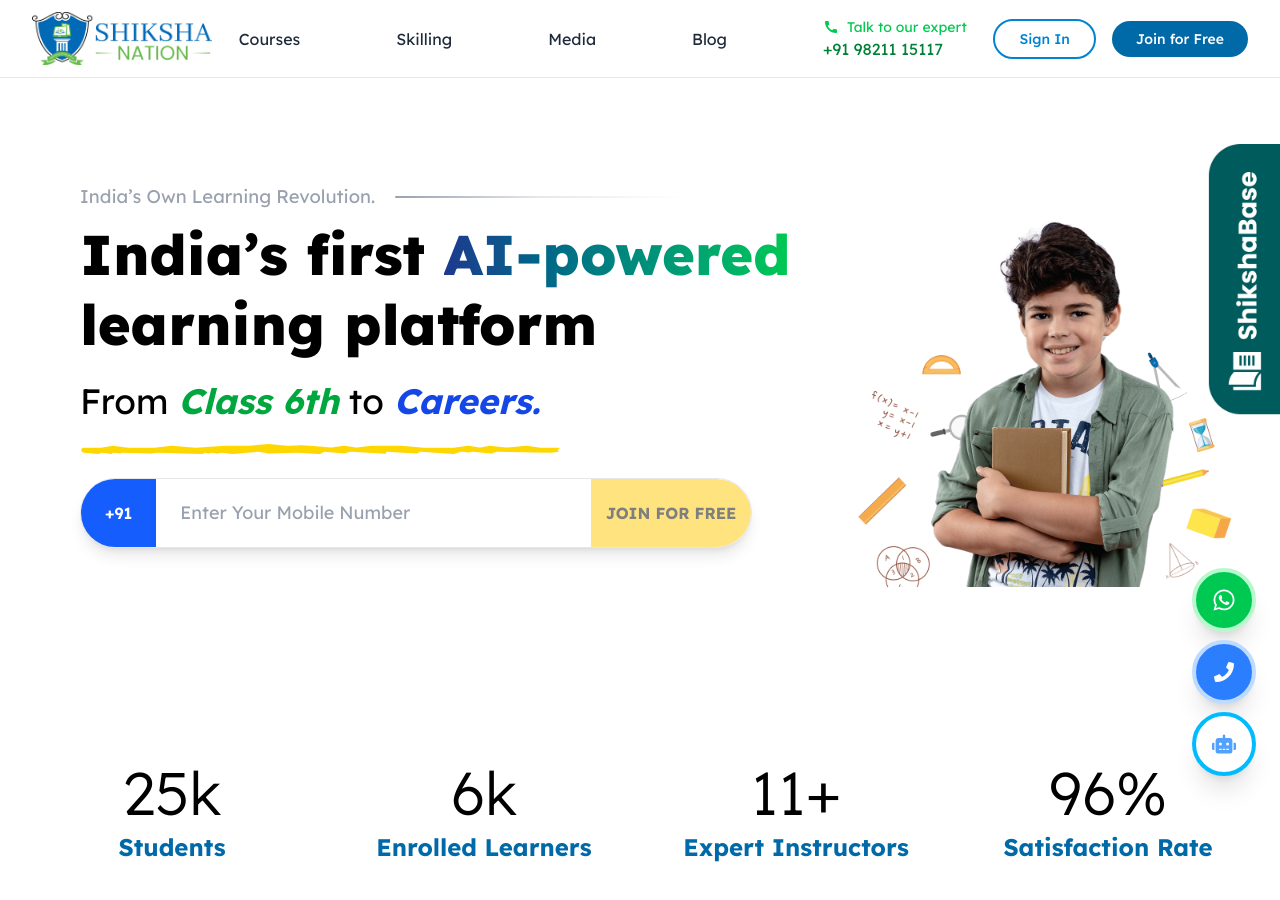
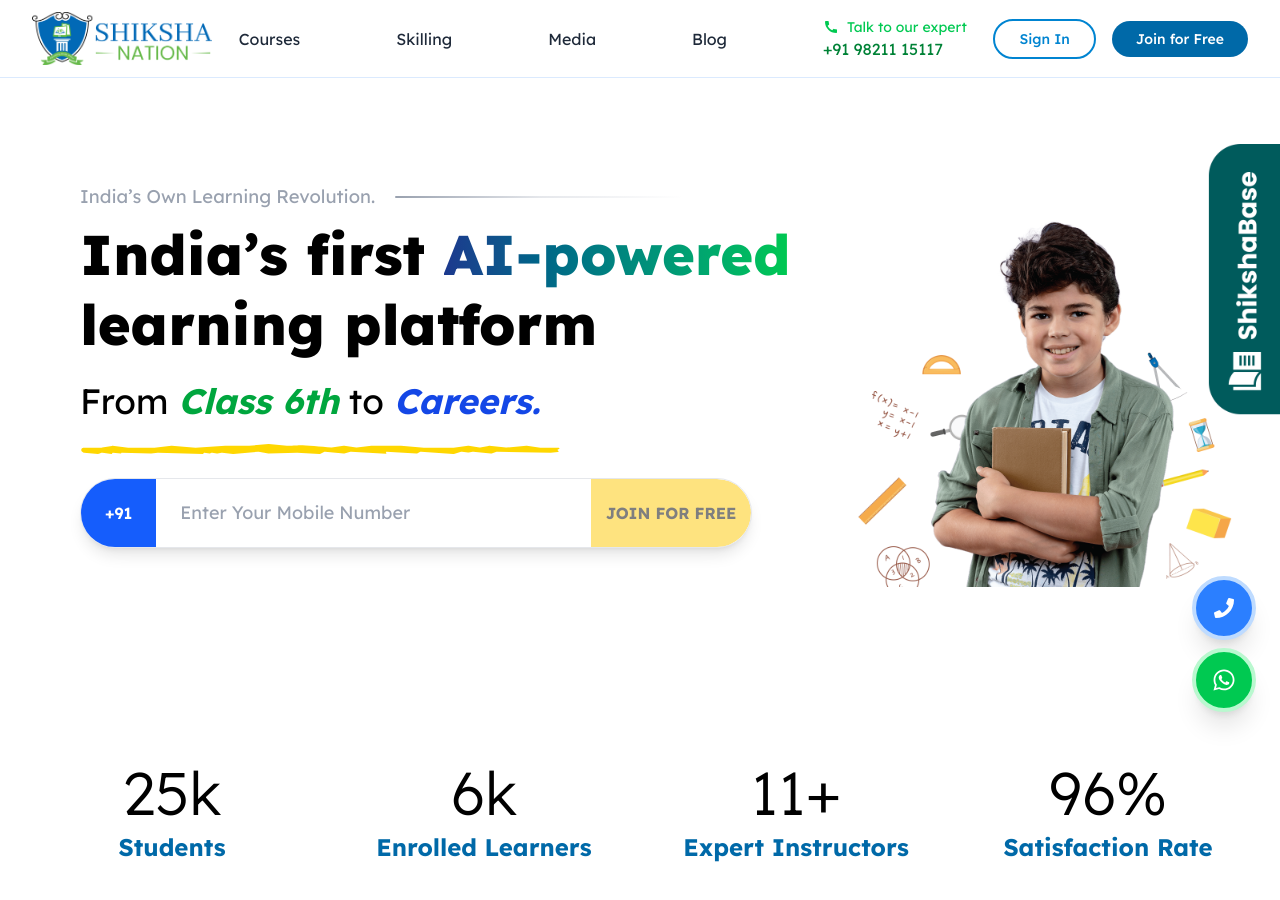
Before and after one commit to shikshanationdev/web, a Next.js app: page / in a window 1280 px wide. Shown: the top 900 px of the page. Built offline with nearby package versions, Linux system fonts and the light colour scheme.

Commit message:
feat: integrate Tawk.to chatbot; add TawkToWidget component and update layout

```diff
--- a/src/app/layout.tsx
+++ b/src/app/layout.tsx
@@ -2,7 +2,7 @@ import { Navbar } from "@/components";
 import type { Metadata } from "next";
 import { Lexend_Deca } from "next/font/google";
 
-import { Footer, FloatingContactWidget } from "@/components";
+import { Footer, FloatingContactWidget, TawkToWidget } from "@/components";
 import { LearningStatsSection } from "@/components/HomePageSections";
 import CopyrightSection from "@/components/HomePageSections/CopyrightSection";
 import { Toaster } from "react-hot-toast";
@@ -37,6 +37,7 @@ export default function RootLayout({
         <Footer />
         <CopyrightSection />
         <FloatingContactWidget />
+        <TawkToWidget />
       </body>
     </html>
   );
--- a/src/components/FloatingContactWidget.tsx
+++ b/src/components/FloatingContactWidget.tsx
@@ -1,7 +1,7 @@
 "use client";
 
 import React, { useState, useEffect, useRef } from 'react';
-import { FaPhone, FaWhatsapp, FaRobot } from 'react-icons/fa';
+import { FaPhone, FaWhatsapp } from 'react-icons/fa';
 
 const FloatingContactWidget = () => {
   const [currentMessageIndex, setCurrentMessageIndex] = useState(-1);
@@ -17,11 +17,10 @@ const FloatingContactWidget = () => {
   }>({});
   const cyclingRef = useRef(false);
 
-  // Messages to cycle through
+  // Messages to cycle through - Call is 0, WhatsApp is 1 (top to bottom)
   const messages = [
-    { action: 'Call Us', details: '+91 98211 15117', type: 'phone', index: 1 }, // Call button (middle)
-    { action: 'WhatsApp Us', details: '+91 98211 15117', type: 'whatsapp', index: 0 }, // WhatsApp button (top)
-    { action: 'Chat with Us', details: 'Live Support', type: 'chat', index: 2 } // Chat button (bottom)
+    { action: 'Call Us', details: '+91 98211 15117', type: 'phone', index: 0 }, // Call button (top)
+    { action: 'WhatsApp Us', details: '+91 98211 15117', type: 'whatsapp', index: 1 } // WhatsApp button (bottom)
   ];
 
   // Clear all timeouts helper function
@@ -108,16 +107,53 @@ const FloatingContactWidget = () => {
     window.open(`https://wa.me/919821115117?text=${message}`, '_blank');
   };
 
-  const handleChatbot = () => {
-    // You can implement your chatbot logic here
-    alert('Chatbot feature coming soon!');
-  };
-
   return (
-    <div className="fixed bottom-6 right-6 z-50">
+    <div className="fixed bottom-20 mb-2 right-6 z-[9999]">
       {/* Contact Icons - Always Visible */}
       <div className="flex flex-col gap-2">
-        {/* WhatsApp Button - Green */}
+        {/* Call Button - Blue (Top) */}
+        <div
+          className="group relative"
+          onMouseEnter={() => handleMouseEnter(0)}
+          onMouseLeave={handleMouseLeave}
+        >
+          {/* Call Message - Expands from icon to the left */}
+          <div className={`
+            absolute right-0 top-1/2 transform -translate-y-1/2
+            bg-white text-blue-600 rounded-full shadow-2xl text-sm font-semibold border-2 border-white
+            transition-all duration-500 ease-out z-10 flex items-center
+            h-16
+            ${(showMessage && currentMessageIndex === 0 && !isPaused) || hoveredIndex === 0
+              ? 'w-64 px-5 opacity-100'
+              : 'w-16 px-0 opacity-0'}
+            overflow-hidden
+          `}>
+            <div className="flex items-center gap-3 w-full">
+              <div className="flex flex-col">
+                <span className={`transition-all duration-300 text-blue-600 font-semibold ${(showMessage && currentMessageIndex === 0 && !isPaused) || hoveredIndex === 0 ? 'opacity-100' : 'opacity-0'}`}>
+                  {messages[0]?.action}
+                </span>
+                <span className={`transition-all duration-300 text-blue-500 text-xs ${(showMessage && currentMessageIndex === 0 && !isPaused) || hoveredIndex === 0 ? 'opacity-100' : 'opacity-0'}`}>
+                  {messages[0]?.details}
+                </span>
+              </div>
+            </div>
+          </div>
+
+          <button
+            onClick={handleCall}
+            className={`w-16 h-16 bg-blue-500 hover:bg-blue-600 text-white rounded-full shadow-xl
+              transition-all duration-300 hover:scale-110 flex items-center justify-center
+              relative z-20
+              ${showMessage && currentMessageIndex === 0 ? 'scale-105 border-4 border-white' : 'border-4 border-blue-200'}
+            `}
+            title="Call Us"
+          >
+            <FaPhone className="text-xl" />
+          </button>
+        </div>
+
+        {/* WhatsApp Button - Green (Bottom) */}
         <div
           className="group relative"
           onMouseEnter={() => handleMouseEnter(1)}
@@ -146,8 +182,6 @@ const FloatingContactWidget = () => {
             </div>
           </div>
 
-          {/* Remove Hover Tooltip - Not needed */}
-
           <button
             onClick={handleWhatsApp}
             className={`w-16 h-16 bg-green-500 hover:bg-green-600 text-white rounded-full shadow-xl
@@ -160,94 +194,6 @@ const FloatingContactWidget = () => {
             <FaWhatsapp className="text-2xl" />
           </button>
         </div>
-
-        {/* Call Button - Blue */}
-        <div
-          className="group relative"
-          onMouseEnter={() => handleMouseEnter(0)}
-          onMouseLeave={handleMouseLeave}
-        >
-          {/* Call Message - Expands from icon to the left */}
-          <div className={`
-            absolute right-0 top-1/2 transform -translate-y-1/2
-            bg-white text-blue-600 rounded-full shadow-2xl text-sm font-semibold border-2 border-white
-            transition-all duration-500 ease-out z-10 flex items-center
-            h-16
-            ${(showMessage && currentMessageIndex === 0 && !isPaused) || hoveredIndex === 0
-              ? 'w-64 px-5 opacity-100'
-              : 'w-16 px-0 opacity-0'}
-            overflow-hidden
-          `}>
-            <div className="flex items-center gap-3 w-full">
-              <div className="flex flex-col">
-                <span className={`transition-all duration-300 text-blue-600 font-semibold ${(showMessage && currentMessageIndex === 0 && !isPaused) || hoveredIndex === 0 ? 'opacity-100' : 'opacity-0'}`}>
-                  {messages[0]?.action}
-                </span>
-                <span className={`transition-all duration-300 text-blue-500 text-xs ${(showMessage && currentMessageIndex === 0 && !isPaused) || hoveredIndex === 0 ? 'opacity-100' : 'opacity-0'}`}>
-                  {messages[0]?.details}
-                </span>
-              </div>
-            </div>
-          </div>
-
-          {/* Remove Hover Tooltip - Not needed */}
-
-          <button
-            onClick={handleCall}
-            className={`w-16 h-16 bg-blue-500 hover:bg-blue-600 text-white rounded-full shadow-xl
-              transition-all duration-300 hover:scale-110 flex items-center justify-center
-              relative z-20
-              ${showMessage && currentMessageIndex === 0 ? 'scale-105 border-4 border-white' : 'border-4 border-blue-200'}
-            `}
-            title="Call Us"
-          >
-            <FaPhone className="text-xl" />
-          </button>
-        </div>
-
-        {/* Chatbot Button - Purple */}
-        <div
-          className="group relative"
-          onMouseEnter={() => handleMouseEnter(2)}
-          onMouseLeave={handleMouseLeave}
-        >
-          {/* Chat Message - Expands from icon to the left */}
-          <div className={`
-            absolute right-0 top-1/2 transform -translate-y-1/2
-            bg-white text-gray-600 rounded-full shadow-2xl text-sm font-semibold border-2 border-white
-            transition-all duration-500 ease-out z-10 flex items-center
-            h-16
-            ${(showMessage && currentMessageIndex === 2 && !isPaused) || hoveredIndex === 2
-              ? 'w-64 px-5 opacity-100'
-              : 'w-16 px-0 opacity-0'}
-            overflow-hidden
-          `}>
-            <div className="flex items-center gap-3 w-full">
-              <div className="flex flex-col">
-                <span className={`transition-all duration-300 text-gray-600 font-semibold ${(showMessage && currentMessageIndex === 2 && !isPaused) || hoveredIndex === 2 ? 'opacity-100' : 'opacity-0'}`}>
-                  {messages[2]?.action}
-                </span>
-                <span className={`transition-all duration-300 text-gray-500 text-xs ${(showMessage && currentMessageIndex === 2 && !isPaused) || hoveredIndex === 2 ? 'opacity-100' : 'opacity-0'}`}>
-                  {messages[2]?.details}
-                </span>
-              </div>
-            </div>
-          </div>
-
-          {/* Remove Hover Tooltip - Not needed */}
-
-          <button
-            onClick={handleChatbot}
-            className={`w-16 h-16 bg-white hover:bg-sky-50 text-white rounded-full shadow-xl
-              transition-all duration-300 hover:scale-110 flex items-center justify-center
-              relative z-20
-              ${showMessage && currentMessageIndex === 2 ? 'scale-105 border-4 border-white' : 'border-4 border-sky-400'}
-            `}
-            title="Chat with us"
-          >
-            <FaRobot className="text-2xl text-blue-400" />
-          </button>
-        </div>
       </div>
     </div>
   );
--- /dev/null
+++ b/src/components/TawkToWidget.tsx
@@ -0,0 +1,14 @@
+"use client";
+
+import { useTawkTo } from '@/hooks/useTawkTo';
+
+const TawkToWidget = () => {
+  // Initialize Tawk.to - this will load the default widget
+  useTawkTo();
+
+  // This component doesn't render anything visible
+  // Tawk.to will automatically show its default chat widget
+  return null;
+};
+
+export default TawkToWidget;
--- a/src/components/index.tsx
+++ b/src/components/index.tsx
@@ -2,6 +2,7 @@ import Navbar from "./Navbar";
 import Footer from "./Footer";
 import FloatingContactWidget from "./FloatingContactWidget";
 import PopupBanner from "./PopupBanner";
+import TawkToWidget from "./TawkToWidget";
 
 
-export { Navbar, Footer, FloatingContactWidget, PopupBanner };
+export { Navbar, Footer, FloatingContactWidget, PopupBanner, TawkToWidget };
--- /dev/null
+++ b/src/hooks/useTawkTo.ts
@@ -0,0 +1,29 @@
+"use client";
+
+import { useEffect } from 'react';
+
+declare global {
+  interface Window {
+    Tawk_API?: any;
+    Tawk_LoadStart?: Date;
+  }
+}
+
+export const useTawkTo = () => {
+  useEffect(() => {
+    // Initialize Tawk.to with default behavior
+    if (typeof window !== 'undefined' && !window.Tawk_API) {
+      window.Tawk_API = window.Tawk_API || {};
+      window.Tawk_LoadStart = new Date();
+
+      const script = document.createElement('script');
+      script.async = true;
+      script.src = 'https://embed.tawk.to/68b688a5e2f918192683808b/1j44gbit5';
+      script.charset = 'UTF-8';
+      script.setAttribute('crossorigin', '*');
+
+      const firstScript = document.getElementsByTagName('script')[0];
+      firstScript.parentNode?.insertBefore(script, firstScript);
+    }
+  }, []);
+};
```
Also changed, not shown: src/lib/tawk-utils.ts (added), src/types/tawk.d.ts (added), 1 other file (tests, documents, lock files or other folders).
